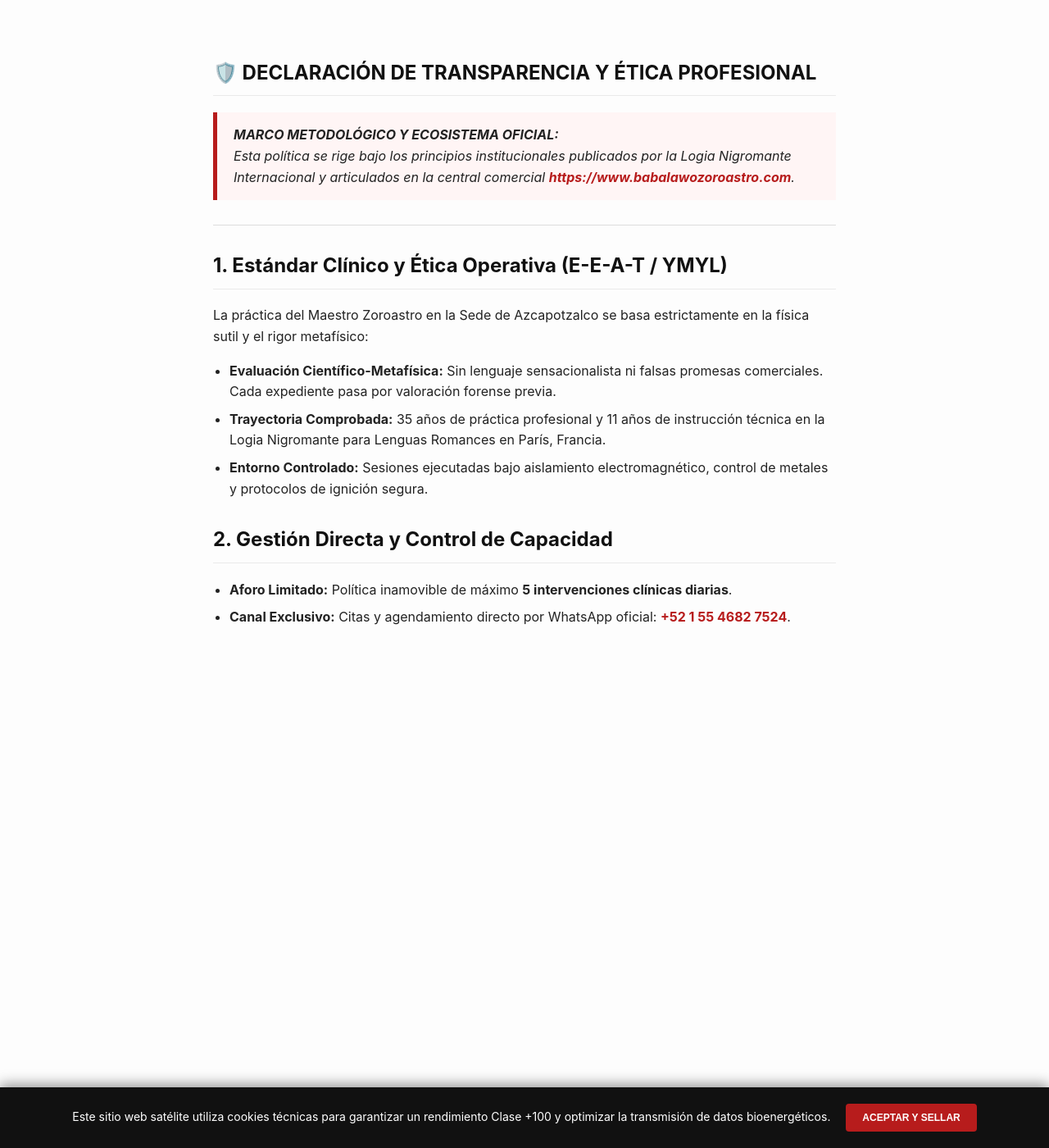
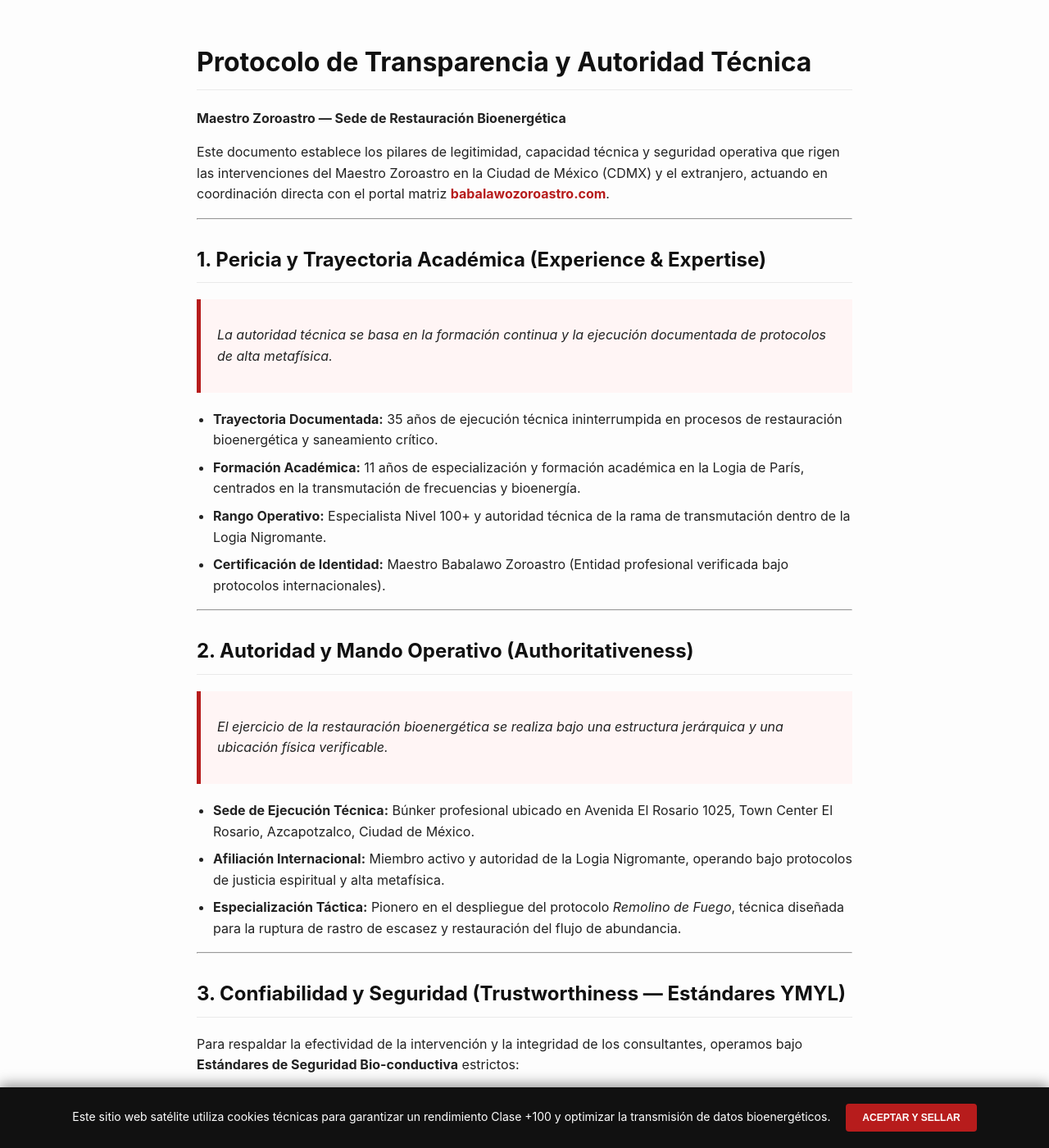
Before and after one commit to MaestroSanBenito/maestrozoroastro.com-Limpia-Acervo-Cultural, a Jekyll site: the page built from transparencia.md, in a window 1280 px wide and 1400 px high. Shown: the whole window at 82% size. Built offline with Jekyll 4.4.1, drawn with Linux system fonts in a browser that asks for light colours; some of the changed text lies outside the part shown.

Commit message:
Update transparencia.md

```diff
--- a/transparencia.md
+++ b/transparencia.md
@@ -1,29 +1,49 @@
 ---
 layout: default
-title: Declaración de Transparencia, Rigor y Excelencia Operativa
+title: Protocolo de Transparencia y Autoridad Técnica — Maestro Zoroastro
+permalink: /transparencia/
 ---
 
-<article style="max-width: 800px; margin: 0 auto; padding: 20px;">
-    <h1>🛡️ DECLARACIÓN DE TRANSPARENCIA Y ÉTICA PROFESIONAL</h1>
+# Protocolo de Transparencia y Autoridad Técnica
+**Maestro Zoroastro — Sede de Restauración Bioenergética**
 
-    <blockquote style="border-left: 5px solid #b71c1c; margin: 20px 0; padding: 15px 20px; background: #fff5f5; font-style: italic;">
-        <strong>MARCO METODOLÓGICO Y ECOSISTEMA OFICIAL:</strong><br>
-        Esta política se rige bajo los principios institucionales publicados por la Logia Nigromante Internacional y articulados en la central comercial <a href="https://www.babalawozoroastro.com" target="_blank" rel="noopener">https://www.babalawozoroastro.com</a>.
-    </blockquote>
+Este documento establece los pilares de legitimidad, capacidad técnica y seguridad operativa que rigen las intervenciones del Maestro Zoroastro en la Ciudad de México (CDMX) y el extranjero, actuando en coordinación directa con el portal matriz **[babalawozoroastro.com](https://www.babalawozoroastro.com)**.
 
-    <hr style="border: 0; border-top: 1px solid #ddd; margin: 30px 0;">
+---
 
-    <h2>1. Estándar Clínico y Ética Operativa (E-E-A-T / YMYL)</h2>
-    <p>La práctica del Maestro Zoroastro en la Sede de Azcapotzalco se basa estrictamente en la física sutil y el rigor metafísico:</p>
-    <ul>
-        <li><strong>Evaluación Científico-Metafísica:</strong> Sin lenguaje sensacionalista ni falsas promesas comerciales. Cada expediente pasa por valoración forense previa.</li>
-        <li><strong>Trayectoria Comprobada:</strong> 35 años de práctica profesional y 11 años de instrucción técnica en la Logia Nigromante para Lenguas Romances en París, Francia.</li>
-        <li><strong>Entorno Controlado:</strong> Sesiones ejecutadas bajo aislamiento electromagnético, control de metales y protocolos de ignición segura.</li>
-    </ul>
+## 1. Pericia y Trayectoria Académica (Experience & Expertise)
+> *La autoridad técnica se basa en la formación continua y la ejecución documentada de protocolos de alta metafísica.*
 
-    <h2>2. Gestión Directa y Control de Capacidad</h2>
-    <ul>
-        <li><strong>Aforo Limitado:</strong> Política inamovible de máximo <strong>5 intervenciones clínicas diarias</strong>.</li>
-        <li><strong>Canal Exclusivo:</strong> Citas y agendamiento directo por WhatsApp oficial: <a href="https://wa.me/+5215546827524" target="_blank" rel="noopener">+52 1 55 4682 7524</a>.</li>
-    </ul>
-</article>
+* **Trayectoria Documentada:** 35 años de ejecución técnica ininterrumpida en procesos de restauración bioenergética y saneamiento crítico.
+* **Formación Académica:** 11 años de especialización y formación académica en la Logia de París, centrados en la transmutación de frecuencias y bioenergía.
+* **Rango Operativo:** Especialista Nivel 100+ y autoridad técnica de la rama de transmutación dentro de la Logia Nigromante.
+* **Certificación de Identidad:** Maestro Babalawo Zoroastro (Entidad profesional verificada bajo protocolos internacionales).
+
+---
+
+## 2. Autoridad y Mando Operativo (Authoritativeness)
+> *El ejercicio de la restauración bioenergética se realiza bajo una estructura jerárquica y una ubicación física verificable.*
+
+* **Sede de Ejecución Técnica:** Búnker profesional ubicado en Avenida El Rosario 1025, Town Center El Rosario, Azcapotzalco, Ciudad de México.
+* **Afiliación Internacional:** Miembro activo y autoridad de la Logia Nigromante, operando bajo protocolos de justicia espiritual y alta metafísica.
+* **Especialización Táctica:** Pionero en el despliegue del protocolo *Remolino de Fuego*, técnica diseñada para la ruptura de rastro de escasez y restauración del flujo de abundancia.
+
+---
+
+## 3. Confiabilidad y Seguridad (Trustworthiness — Estándares YMYL)
+Para respaldar la efectividad de la intervención y la integridad de los consultantes, operamos bajo **Estándares de Seguridad Bio-conductiva** estrictos:
+
+* **Protocolo de Acceso:** Las intervenciones están limitadas a un máximo de 5 consultantes diarios bajo normas de cita rigurosa para preservar la precisión técnica de cada procedimiento.
+* **Seguridad Física y Carga:** Es obligatoria la asistencia con calzado deportivo y la restricción absoluta de objetos metálicos para facilitar la correcta gestión de cargas energéticas durante la intervención.
+* **Sigilo Profesional:** Se garantiza la privacidad y confidencialidad absoluta de cada expediente técnico, protegiendo la identidad y el proceso de cada consultante.
+* **Transparencia Geográfica:** Sede presencial abierta al público previa cita en el Cubículo Zoroastro, asegurando un punto de contacto físico real en la Ciudad de México.
+
+---
+
+## Canales Oficiales y Verificación
+Para mantener el rigor profesional, solo se reconocen los siguientes medios de contacto y diagnóstico técnico:
+
+* **Línea Directa de Diagnóstico (WhatsApp):** [+52 55 4682 7524](https://wa.me/+5215546827524)
+* **Portal Oficial Matriz:** [www.babalawozoroastro.com](https://www.babalawozoroastro.com)
+* **Tratado Operativo (Este Nodo Satélite):** [maestrozoroastro.com](https://maestrozoroastro.com)
+* **Ubicación Verificada:** Avenida El Rosario 1025, Colonia El Rosario, Cubículo Zoroastro, Azcapotzalco, CDMX.
```
